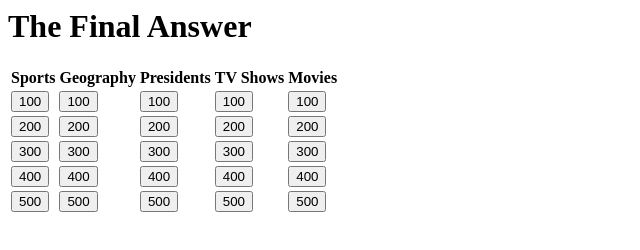
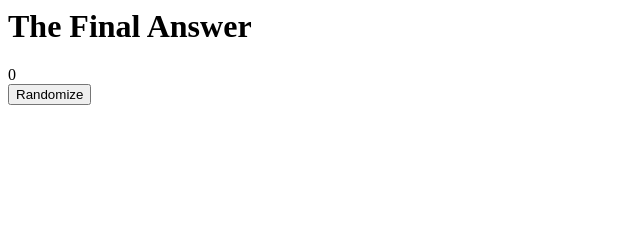
Before and after one commit to davidkershaw1/Q4-Project, a plain HTML site: page index.html in a window 1280 px wide. Shown: the whole page, without its empty margins (0-640 px from the left). Drawn offline with Linux system fonts and the light colour scheme.

Commit message:
Update index.html

```diff
--- a/index.html
+++ b/index.html
@@ -1,49 +1,5 @@
 <h1>The Final Answer</h1>
-<div class="board"></div>
-    <table>
-      <thead>
-        <tr>
-          <th>Sports</th>
-          <th>Geography</th>
-          <th>Presidents
-          <th>TV Shows</th>
-          <th>Movies</th>
-        </tr>
-      </thead>
-    <tr>
-      <td><button onClick="sports_100()">100</button></td>
-       <td><button onClick="geography_100()">100</button></td>
-       <td><button onClick="presidents_100()">100</button></td>
-       <td><button onClick="tvshows_100()">100</button></td>
-       <td><button onClick="movies_100()">100</button></td>
-      </tr>
-      <tr>
-        <td><button onClick="sports_200()">200</button></td>
-       <td><button onClick="geography_200()">200</button></td>
-        <td><button onClick="presidents_200()">200<button</td>
-        <td><button onClick="tvshows_200()">200</button></td>
-        <td><button onClick="movies_200()">200</button</td>
-      </tr>
-         <tr>
-        <td><button onClick="sports_300()">300</button></td>
-       <td><button onClick="geography_300()">300</button></td>
-        <td><button onClick="presidents_300()">300<button</td>
-        <td><button onClick="tvshows_300()">300</button></td>
-        <td><button onClick="movies_300()">300</button</td>
-      </tr>
-           <tr>
-        <td><button onClick="sports_400()">400</button></td>
-       <td><button onClick="geography_400()">400</button></td>
-        <td><button onClick="presidents_400()">400<button</td>
-        <td><button onClick="tvshows_400()">400</button></td>
-        <td><button onClick="movies_400()">400</button</td>
-      </tr>
-           <tr>
-        <td><button onClick="sports_500()">500</button></td>
-       <td><button onClick="geography_500()">500</button></td>
-        <td><button onClick="presidents_500()">500<button</td>
-        <td><button onClick="tvshows_500()">500</button></td>
-        <td><button onClick="movies_500()">500</button</td>
-      </tr>
-    </table>
-    <div id="question-text"></div>
+<div id="score">0
+</div>
+<button onClick="random_category()">Randomize</button>
+<div id="gameboard"></div>
```
